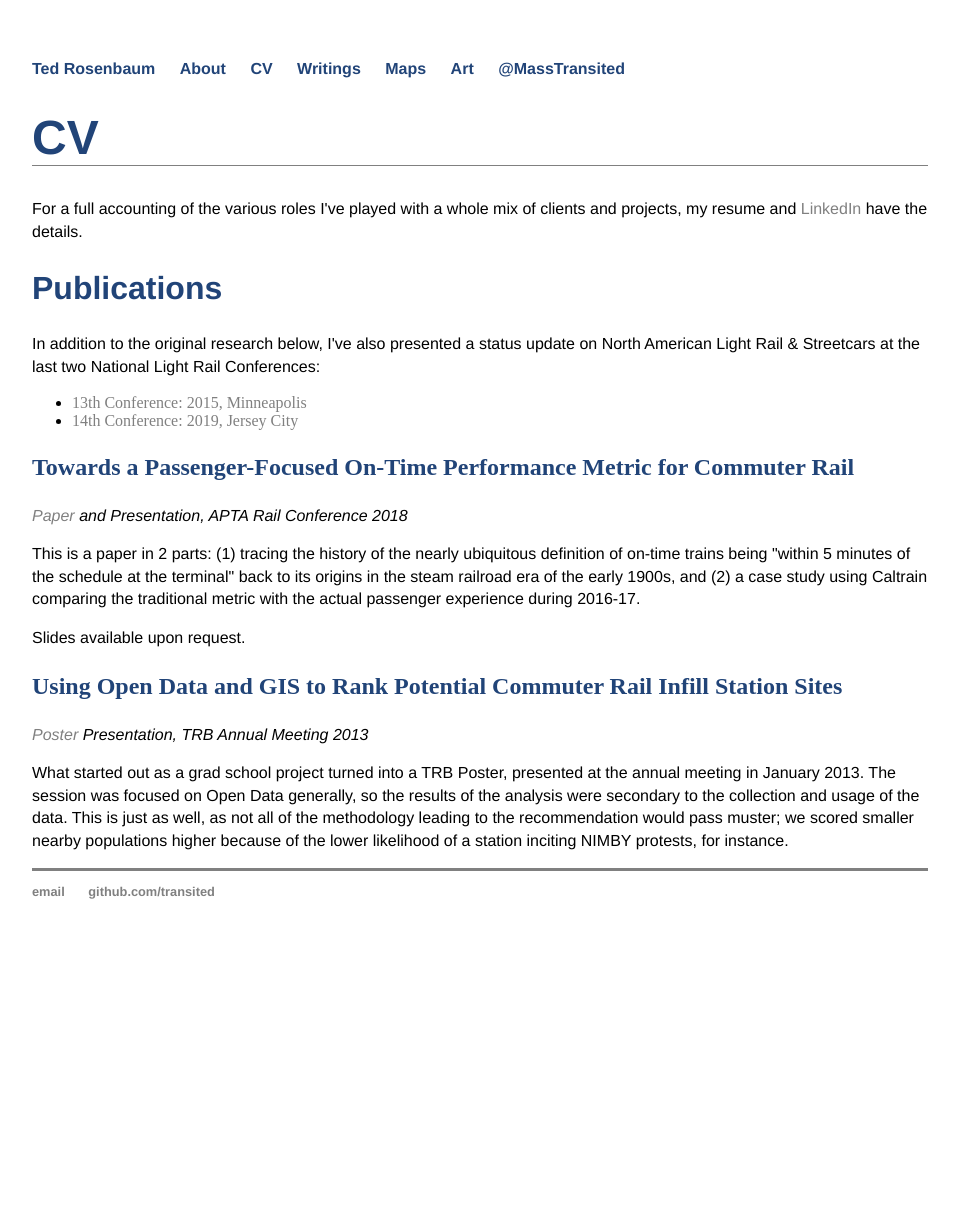
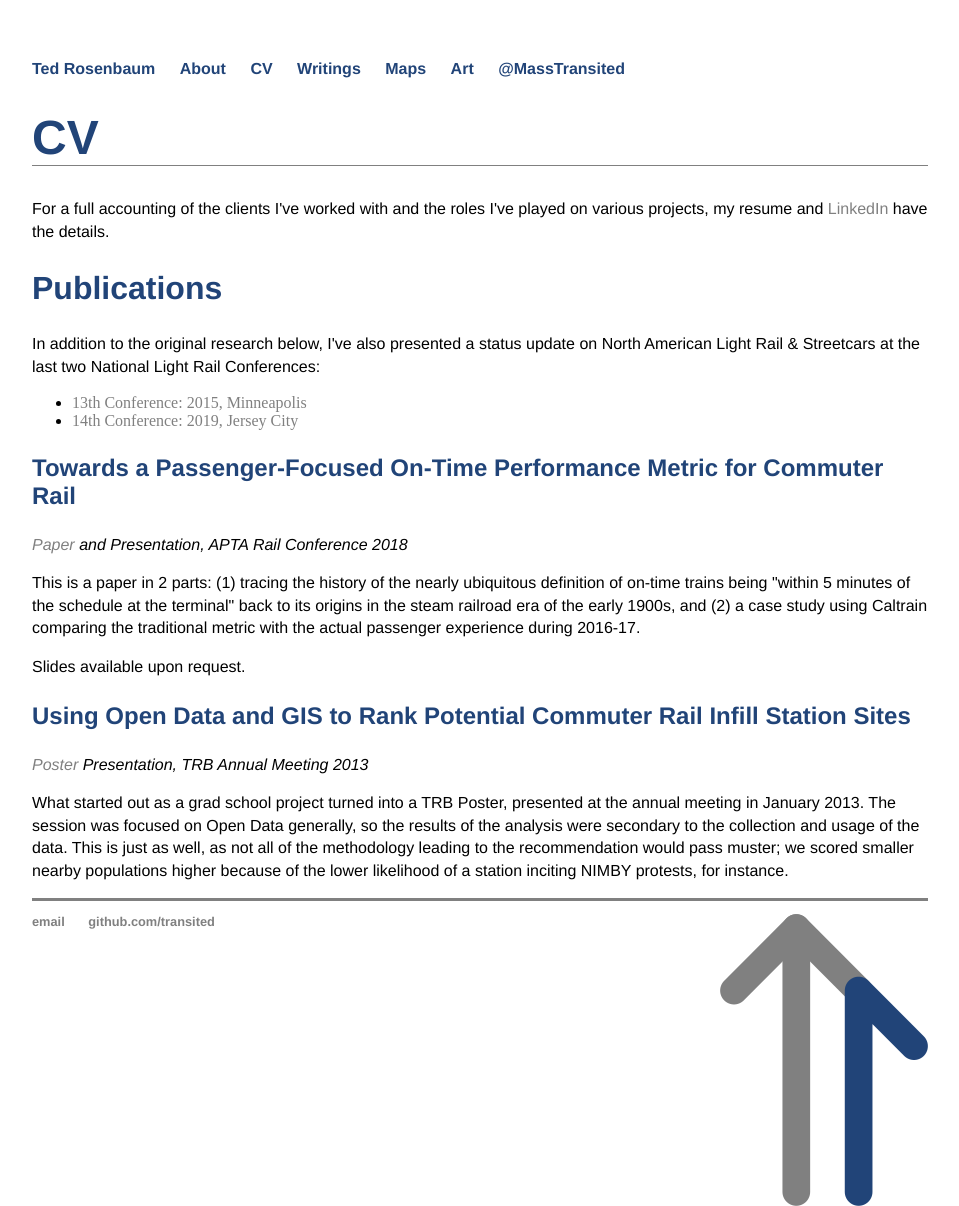
Before and after one commit to transited/transited.github.io, a Jekyll site: the page built from cv.html, in a window 1280 px wide. Shown: the whole page, without its empty margins (160-1119 px from the left). Built offline with Jekyll 4.4.1, drawn with Linux system fonts in a browser that asks for light colours; before the commit the page ends 959 px from its top, so only the background shows below that.

Commit message:
Cleanup + logo

```diff
--- a/_layouts/default.html
+++ b/_layouts/default.html
@@ -14,7 +14,7 @@
 	        		<li><a href="/writings" style="color:#214478;">Writings</a></li>
               <li><a href="/maps" style="color:#214478;">Maps</a></li>
               <li><a href="/art" style="color:#214478;">Art</a></li>
-              <li><a href="https://twitter.com/masstransited" style="color:#214478;">@MassTransited</a></li>
+              <li><a href="https://twitter.com/masstransited" style="color:#214478"; target="_blank">@MassTransited</a></li>
 	    		</ul>
 			</nav>
 			<div class="container">
@@ -26,6 +26,7 @@
 	    		<ul>
 	        		<li><a href="mailto:ted.rosenbaum@gmail.com">email</a></li>
 	        		<li><a href="https://github.com/transited">github.com/transited</a></li>
+							<li><img class="foot" src="/Files/TRrails.png" alt="TR arrowhead logo" width="208" height="292" style="float:right"></li>
 				</ul>
 			</footer>
 		</body>
--- a/css/main.css
+++ b/css/main.css
@@ -33,6 +33,7 @@ h2 {
 }
 h3{
   font-size: 1.5em;
+  font-family:'Helvetica', 'Arial', 'Sans-Serif';
   font-weight: bold;
   color: #214478;
 }
--- a/cv.html
+++ b/cv.html
@@ -4,12 +4,12 @@ title: CV
 ---
 <div class="blurb">
 	<h1>CV</h1>
-	<p>For a full accounting of the various roles I've played with a whole mix of clients and projects, my resume and <a href="https://www.linkedin.com/in/tedrosenbaum/">LinkedIn</a> have the details.</p>
+	<p>For a full accounting of the clients I've worked with and the roles I've played on various projects, my resume and <a href="https://www.linkedin.com/in/tedrosenbaum/">LinkedIn</a> have the details.</p>
   <h2>Publications</h2>
   <p>In addition to the original research below, I've also presented a status update on North American Light Rail & Streetcars at the last two National Light Rail Conferences:</p>
 		<ul>
-			<li><a href="http://www.trb.org/Publications/Blurbs/175112.aspx">13th Conference: 2015, Minneapolis</a></li>
-			<li><a href="http://www.trb.org/Calendar/Blurbs/175951.aspx">14th Conference: 2019, Jersey City</a></li>
+			<li><a href="http://www.trb.org/Publications/Blurbs/175112.aspx" target="_blank">13th Conference: 2015, Minneapolis</a></li>
+			<li><a href="http://www.trb.org/Calendar/Blurbs/175951.aspx" target="_blank">14th Conference: 2019, Jersey City</a></li>
 		</ul>
 	<h3>Towards a Passenger-Focused On-Time Performance Metric for Commuter Rail</h3>
 	<p> <em><a href="Files/TR APTA CR OTP FINAL 20180523.pdf">Paper</a> and Presentation, APTA Rail Conference 2018</em></p>
```
Also changed, not shown: Files/TRrails.png (added).
